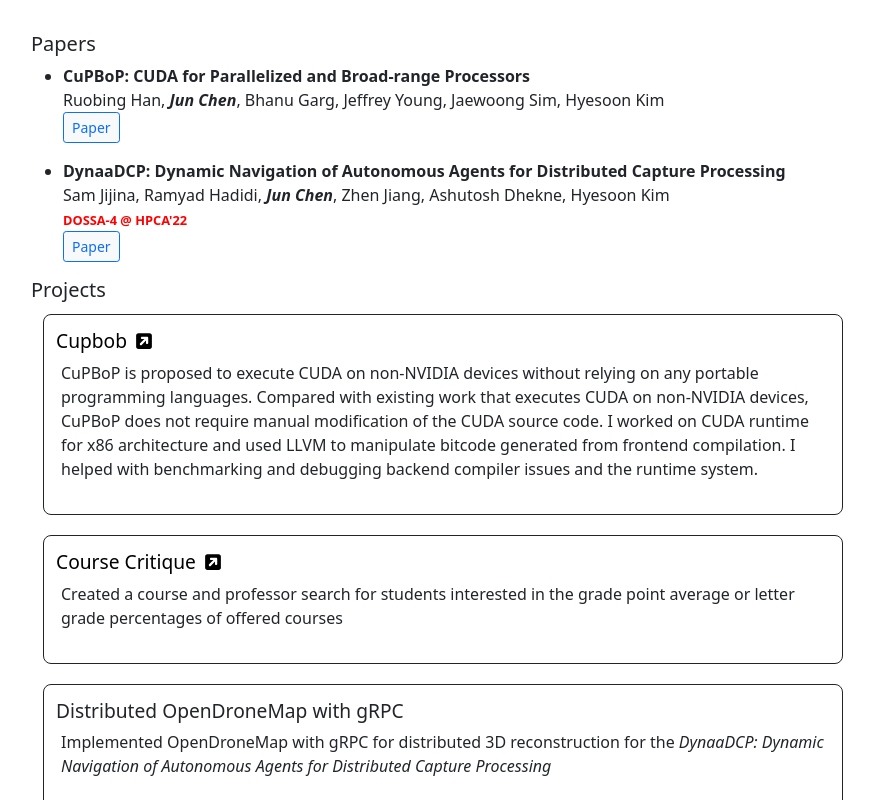
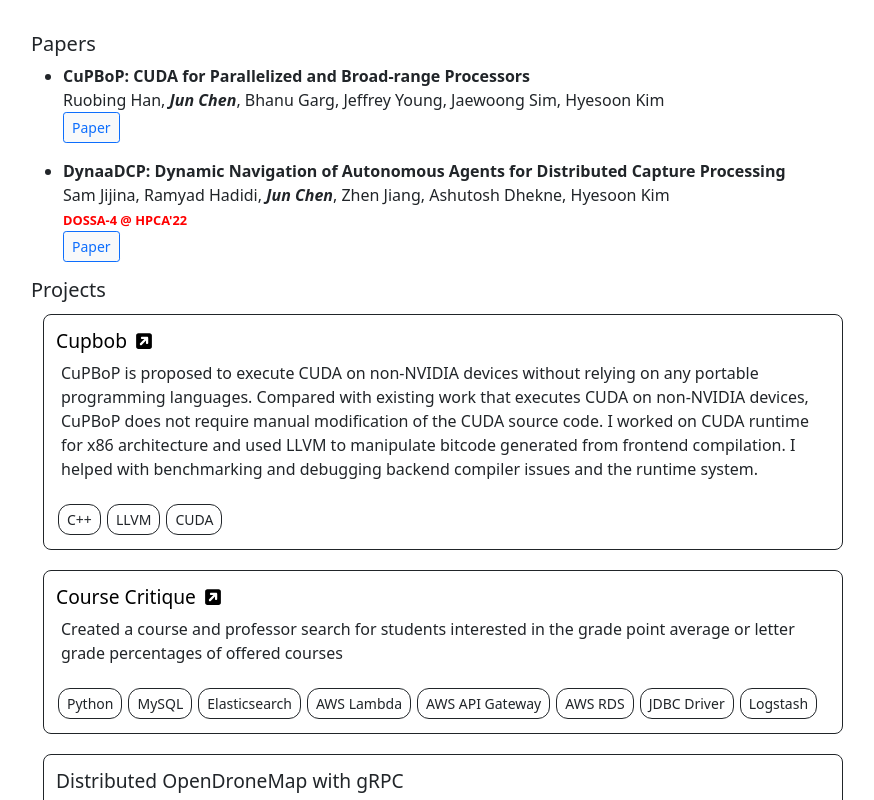
Before and after one commit to jchen706/personalProfile, a Next.js app: page / in a window 1280 px wide. Shown: the top 800 px of the page, without its empty margins (1-875 px from the left). Built offline with nearby package versions, Linux system fonts and the light colour scheme.

Commit message:
add export default import ////

```diff
--- a/pages/components/project.tsx
+++ b/pages/components/project.tsx
@@ -4,12 +4,12 @@
 type CardProps = {
   title: string,
   paragraph: any,
-  tech1: string[],
+  tech?: string[],
   link?: string,
   hack?: string,
 }
 
-const Project: FunctionComponent<CardProps> = ({ title, paragraph, tech1, link, hack }) =>
+const Project: FunctionComponent<CardProps> = ({ title, paragraph, tech, link, hack }) =>
   <div className={styles.project}>
       <div className={styles.proj}>
 
@@ -29,7 +29,7 @@
           <p className={styles.projabout}> { paragraph } </p>
         </div>
         <div className={styles.techstacks}>
-           { typeof(tech1) !== 'undefined' && tech1 != null &&  tech1?.map((object, i) => <Tech title={object} key={i}></Tech>) }
+           { typeof(tech) !== 'undefined' && tech != null &&  tech?.map((object, i) => <Tech title={object} key={i}></Tech>) }
         </div>
 
       </div>
```
